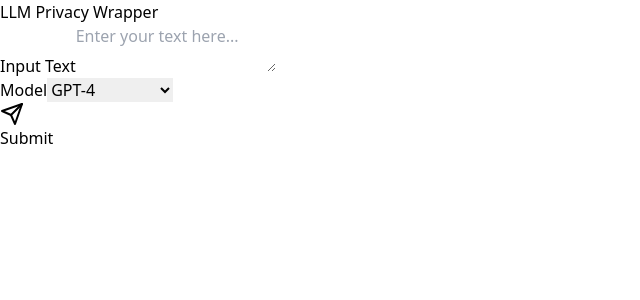
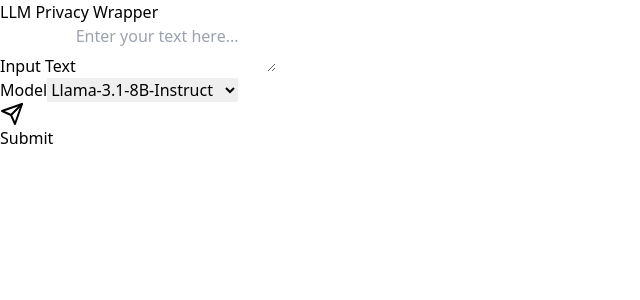
Before and after one commit to st-fedotov/bookish-barnacle, a React (Vite) app in the folder frontend/: page / in a window 1280 px wide. Shown: the top 300 px of the page, without its empty margins (0-640 px from the left). Built offline with nearby package versions, Linux system fonts and the light colour scheme.

Commit message:
Update App.jsx

```diff
--- a/frontend/src/App.jsx
+++ b/frontend/src/App.jsx
@@ -3,7 +3,7 @@
 
 const App = () => {
   const [inputText, setInputText] = useState('');
-  const [model, setModel] = useState('gpt-4');
+  const [model, setModel] = useState('meta-llama/Meta-Llama-3.1-8B-Instruct');
   const [response, setResponse] = useState('');
   const [loading, setLoading] = useState(false);
   const [error, setError] = useState('');
@@ -69,8 +69,8 @@
                       onChange={(e) => setModel(e.target.value)}
                       className="w-full p-3 border rounded-md shadow-sm focus:ring-blue-500 focus:border-blue-500"
                     >
-                      <option value="gpt-4">GPT-4</option>
-                      <option value="gpt-3.5-turbo">GPT-3.5 Turbo</option>
+                      <option value="meta-llama/Meta-Llama-3.1-8B-Instruct">Llama-3.1-8B-Instruct</option>
+                      <option value="meta-llama/Meta-Llama-3.1-70B-Instruct">Llama-3.1-70B-Instruct</option>
                     </select>
                   </div>
 
```
